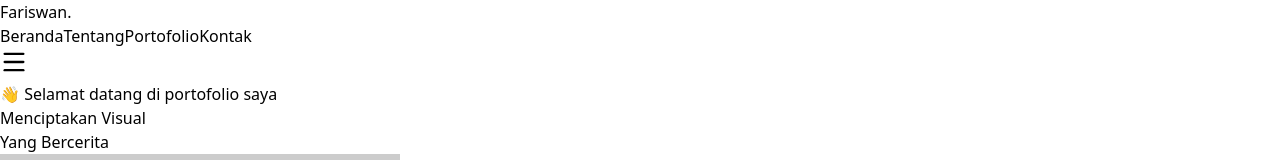
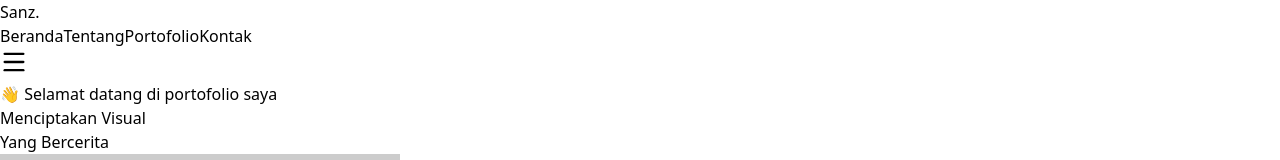
Before and after one commit to TaufiqR08/porto-sanz, a React (Vite) app: page / in a window 1280 px wide. Shown: the top 160 px of the page. Built offline with nearby package versions, Linux system fonts and the light colour scheme.

Commit message:
change name

```diff
--- a/src/App.jsx
+++ b/src/App.jsx
@@ -33,7 +33,7 @@ const PortfolioApp = () => {
 
   // --- DATA SAMPEL (GANTI BAGIAN INI DENGAN DATA ASLI ANDA) ---
   const personalInfo = {
-    name: "Fariswan",
+    name: "Sanz",
     role: "Visual Designer & Video Editor",
     bio: "Saya membantu brand menceritakan kisah mereka melalui desain visual yang memukau dan editing video yang dinamis. Berpengalaman lebih dari 5 tahun menggunakan Adobe Creative Suite.",
     email: "Fariswan1140@gmia.com",
```
